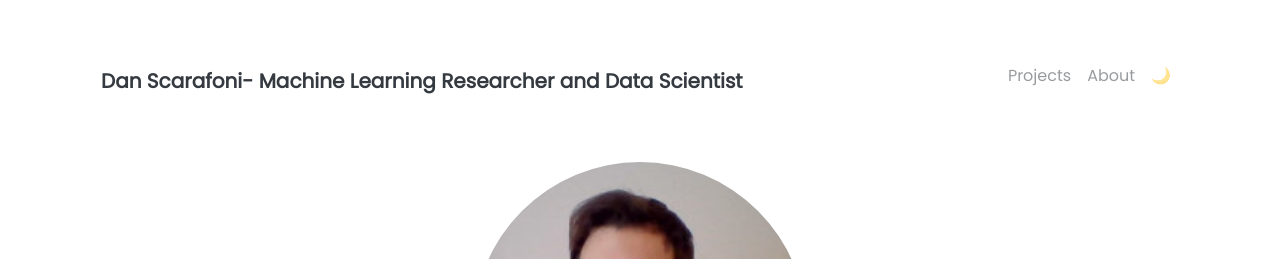
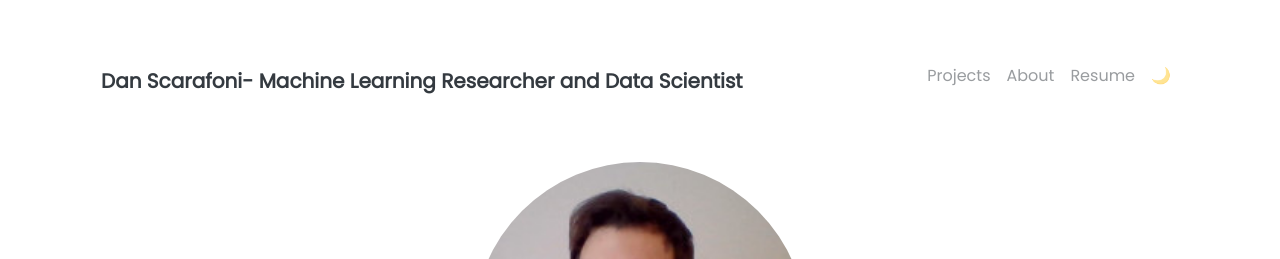
Before and after one commit to scarafoni/scarafoni.github.io, a Jekyll site: the page built from pages/index.md, in a window 1280 px wide. Shown: the top 259 px of the page. Built offline with Jekyll 4.4.1, drawn with Linux system fonts in a browser that asks for light colours; nearby versions of some CDN libraries.

Commit message:
resume uploaded

```diff
--- a/_config.yml
+++ b/_config.yml
@@ -54,7 +54,8 @@ author:
 
 
 ### Posts ###
-#permalink: /blog/:title
+# permalink: /blog/:title
+# permalink: /pages/Resume_Dan_Scarafoni.pdf
 
 
 ### Collections ###
--- a/_includes/navbar.html
+++ b/_includes/navbar.html
@@ -54,7 +54,7 @@
         <a class="nav-item nav-link {{ active_status }}" href="{{ url }}" {%- if html_page.external_url and site.open_new_tab -%} target="_blank" {%- endif -%}>{{ html_page.title }}</a>
 
       {% endfor %}
-
+      <a class="nav-item nav-link" href="/Resume_Dan_Scarafoni.pdf">Resume</a>
       <span id="theme-toggler" class="nav-item nav-link" role="button" onclick="toggleTheme()"></span>
     </div>
   </div>
```
Also changed, not shown: 2 other files.
